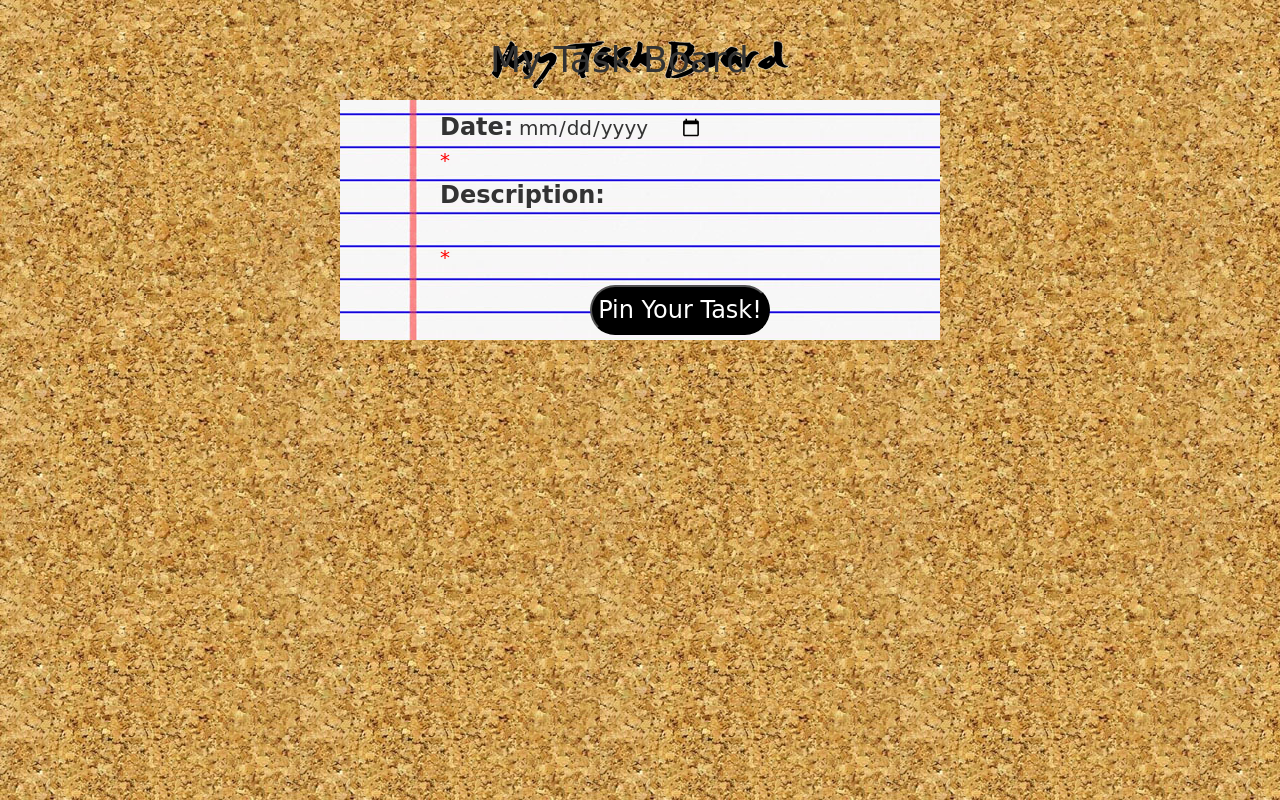
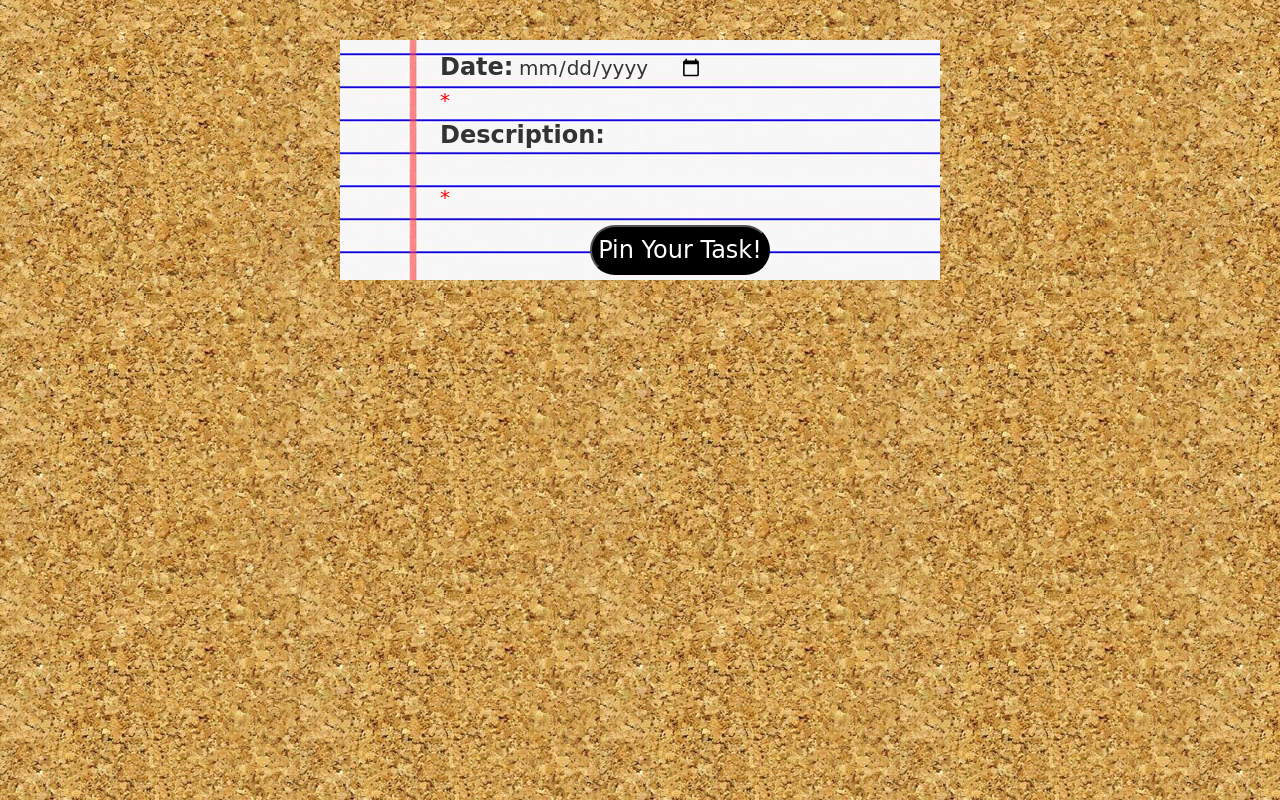
Before and after one commit to LiorSoffer/Task-Board, a plain HTML site: page index.html in a window 1280 px wide. Drawn offline with nearby package versions, Linux system fonts and the light colour scheme.

Commit message:
Update index.html

```diff
--- a/index.html
+++ b/index.html
@@ -22,7 +22,6 @@
 </head>
 <body>
     <main>
-        <h1>My Task Board</h1>
         <form name="MyForm">
             <label>Date: </label>
             <input type="date" class="date1" value="">
```
